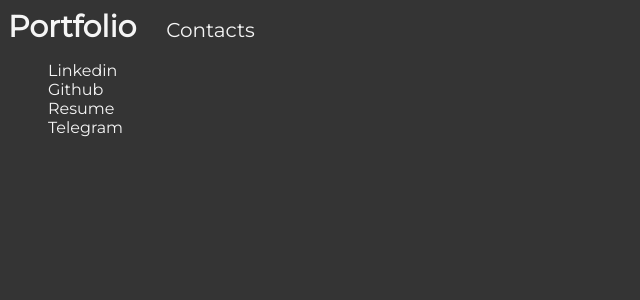
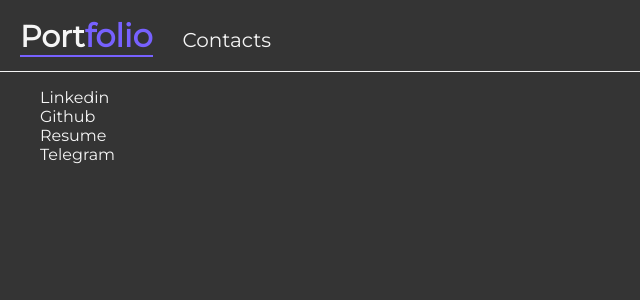
Before and after one commit to AndreyKapus/portfolio, a Next.js app: page /Contacts/contacts in a window 1280 px wide. Shown: the top 300 px of the page, without its empty margins (0-640 px from the left). Built offline with nearby package versions, Linux system fonts and the light colour scheme.

Commit message:
logo style

```diff
--- a/Components/layout.js
+++ b/Components/layout.js
@@ -5,13 +5,14 @@ import styles from "../styles/layout.module.scss";
 const Layout = ({ children, title = "Portfolio" }) => {
   return (
     <>
+      <div className={styles.container}>
         <nav className={styles.navigation}>
           <Head>
             <title>{title}</title>
           </Head>
           <h1>
             <Link className={styles.mainTitle} href={"/"}>
-            Portfolio
+              Port<span className={styles.titleAccent}>folio</span>
             </Link>
           </h1>
           <p>
@@ -20,6 +21,7 @@ const Layout = ({ children, title = "Portfolio" }) => {
             </Link>
           </p>
         </nav>
+      </div>
       <main>{children}</main>
     </>
   );
--- a/styles/layout.module.scss
+++ b/styles/layout.module.scss
@@ -1,12 +1,25 @@
+.container {
+  border-bottom: 1px solid #f5f5f5;
+}
+
 .navigation {
   display: flex;
   align-items: baseline;
+  padding-top: 16px;
+  padding-bottom: 16px;
 }
 
 .mainTitle {
   text-decoration: none;
   color: #f5f5f5;
   font-size: 30px;
+  margin-left: 20px;
+  border-bottom: 2px solid #7761ff;
+}
+
+.titleAccent {
+  color: #7761ff;
+  font-size: 32px;
 }
 
 .contactsLink {
--- a/styles/main.scss
+++ b/styles/main.scss
@@ -1,4 +1,5 @@
 body {
+  margin: 0px;
   font-family: "Montserrat", sans-serif;
   background-color: #343434;
   color: #f5f5f5;
```
Lines whose indentation alone changed are shown as unchanged.
